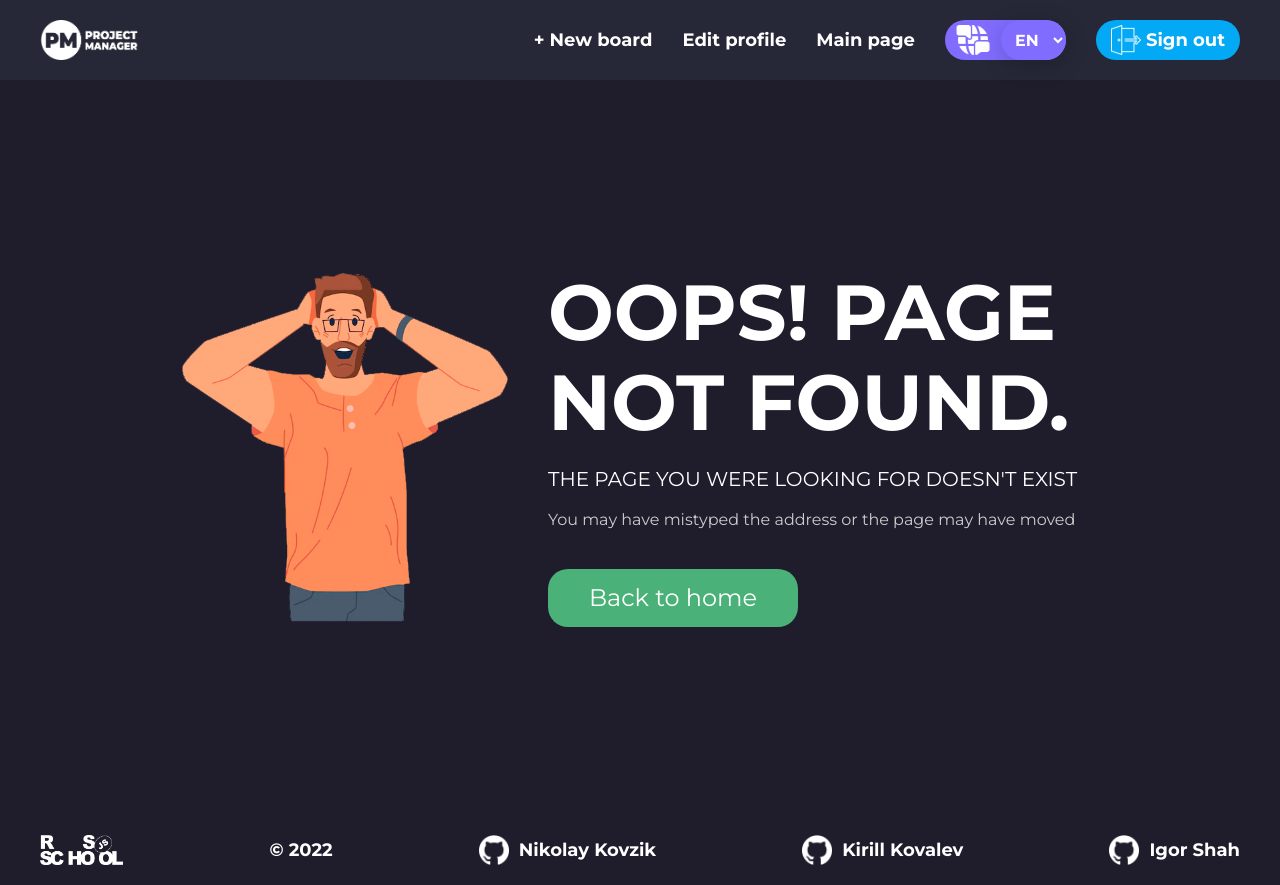
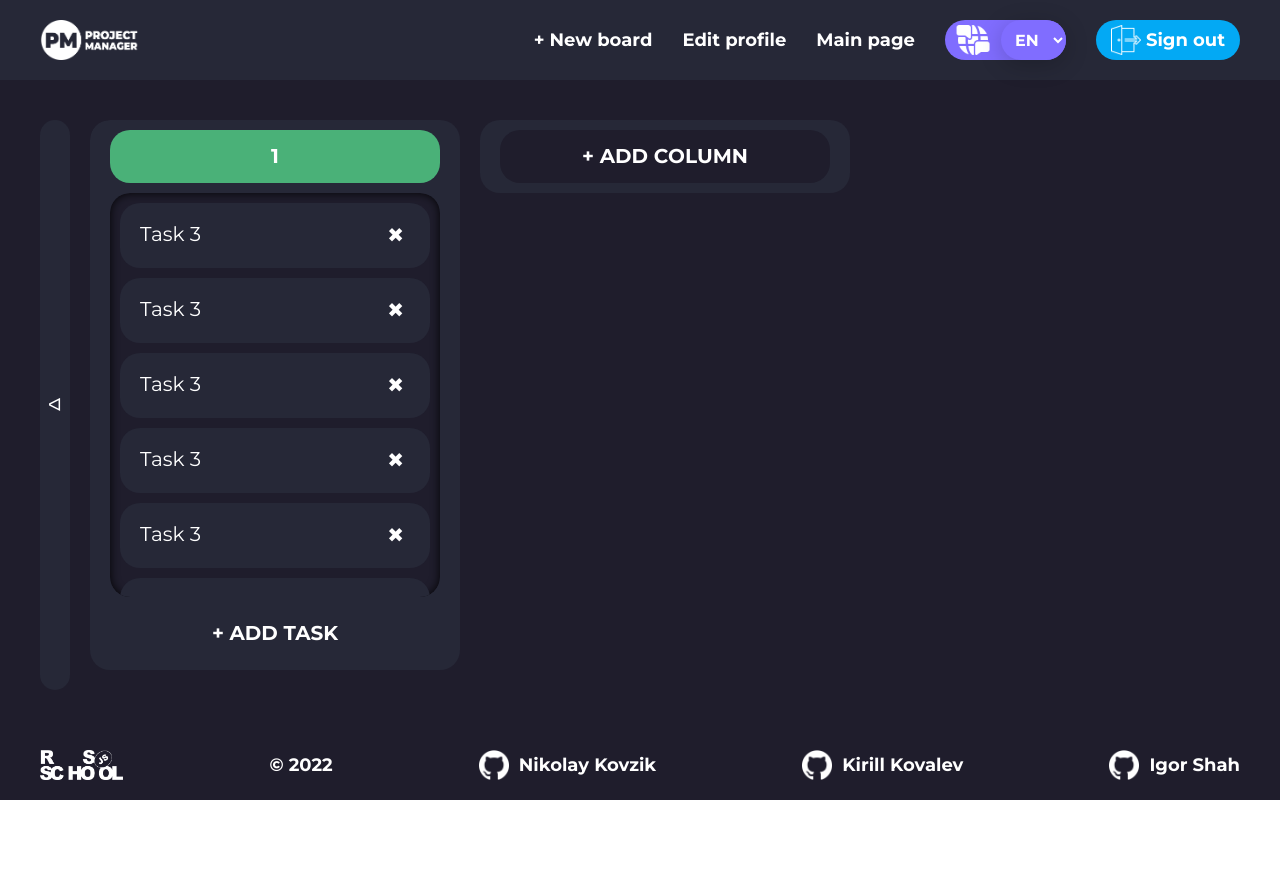
Before and after one commit to NikolayKovzik/project-management-app, a React (Create React App) app: page /#/board/1 in a window 1280 px wide. After the commit the page ends 800 px from the top, so only its background shows below. Built offline with nearby package versions, Linux system fonts and the light colour scheme; no server answers; sample sign-in values are in the browser's storage.

Commit message:
feat: add props boardId

```diff
--- a/src/App.tsx
+++ b/src/App.tsx
@@ -1,7 +1,6 @@
 /* eslint-disable import/no-unresolved */
 import React, { ReactElement } from 'react';
 import { Route, Routes } from 'react-router-dom';
-import RequireAuth from 'core/hocs/RequireAuth';
 import BoardPage from 'pages/BoardPage/BoardPage';
 import HomePage from 'pages/HomePage/HomePage';
 import MainPage from 'pages/MainPage/MainPage';
@@ -28,14 +27,8 @@ const App = (): ReactElement => {
         <Route path="signup" element={<SignUpPage />} />
         <Route path="profile" element={<ProfilePage />} />
         <Route path="main" element={<MainPage />} />
-        <Route
-          path="/board"
-          element={
-            <RequireAuth>
-              <BoardPage />
-            </RequireAuth>
-          }
-        />
+        <Route path="board" element={<BoardPage />} />
+        <Route path="board/:id" element={<BoardPage />} />
 
         <Route path="*" element={<NotfoundPage />} />
       </Route>
--- a/src/components/Board/Board.tsx
+++ b/src/components/Board/Board.tsx
@@ -2,10 +2,14 @@ import React, { ReactElement } from 'react';
 
 import styles from './Board.module.scss';
 
-const Board = (): ReactElement => {
+type Props = {
+  boardId: string;
+};
+
+const Board = ({ boardId }: Props): ReactElement => {
   return (
     <div className={styles.board}>
-      <p className={styles.boardTitle}>Board</p>
+      <p className={styles.boardTitle}>{boardId}</p>
       <div className={styles.filterContainer}>
         <ul className={styles.boardContainer}>
           <li>
--- a/src/components/BoardItem/BoardItem.tsx
+++ b/src/components/BoardItem/BoardItem.tsx
@@ -33,7 +33,7 @@ const BoardItem = ({ boardInfo, deleteCurrentBoard }: Props): ReactElement => {
 
   return (
     <>
-      <NavLink to="/board">
+      <NavLink to={`/board/${boardInfo._id}`}>
         <div className={styles.board}>
           <div className={styles.info}>
             <div className={styles.boardNumber}>
--- a/src/pages/BoardPage/BoardPage.tsx
+++ b/src/pages/BoardPage/BoardPage.tsx
@@ -1,6 +1,6 @@
+/* eslint-disable react-hooks/rules-of-hooks */
 import React, { ReactElement, useState } from 'react';
-import { NavLink, useNavigate } from 'react-router-dom';
-import ColumnsApi from 'core/api/ColumnsApi';
+import { NavLink, useParams } from 'react-router-dom';
 import { ColumnBody } from 'core/api/models';
 
 import Board from 'components/Board/Board';
@@ -9,20 +9,23 @@ import ModalWindow from 'components/ModalWindow/ModalWindow';
 import styles from './BoardPage.module.scss';
 
 const BoardPage = (): ReactElement => {
-  const navigate = useNavigate();
   const [modalWindow, setModalWindow] = useState(false);
   const [boards, setBoards] = useState([1]);
+  const params = useParams();
+
   const toggleModalWindow = (event: React.MouseEvent<HTMLElement, MouseEvent>): void => {
     event.preventDefault();
     setModalWindow(!modalWindow);
   };
 
   const createColumn = (column: ColumnBody): void => {
-    ColumnsApi.createColumn('1', column);
-    navigate('/');
+    console.log(column);
+    // ColumnsApi.createColumn('1', column);
+    // navigate('/');
     setBoards((prevState) => {
       return [...prevState, 1];
     });
+    setModalWindow(!modalWindow);
   };
 
   return (
@@ -33,8 +36,8 @@ const BoardPage = (): ReactElement => {
             <button type="button">&#5130;</button>
           </NavLink>
           <div className={styles.mainContainer}>
-            {boards.map((elem) => (
-              <Board />
+            {boards.map(() => (
+              <Board boardId={String(params.id)} />
             ))}
             <div className={styles.addButton}>
               <div className={styles.buttonAddContainer}>
```
